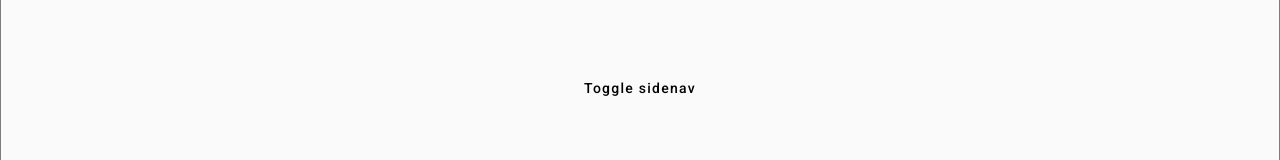
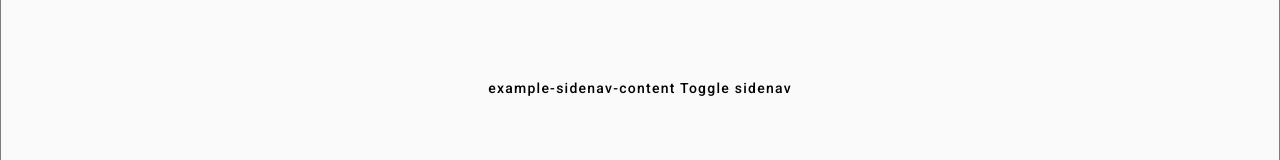
Before and after one commit to rodionovmax/angular-learn, an Angular app: page / in a window 1280 px wide. Shown: the part 376-536 px from the top of the page. Built offline with nearby package versions, Linux system fonts and the light colour scheme.

Commit message:
feat: lesson3 part2

```diff
--- a/src/app/app.component.html
+++ b/src/app/app.component.html
@@ -1,11 +1,24 @@
+<!--<app-header
+  (click)="onAppHeaderClick()"
+  [applicationConfig]="applicationConfig"
+  (menuClick)="onMenuClick()"
+></app-header>-->
 <app-header
   (click)="onAppHeaderClick()"
   [applicationConfig]="applicationConfig"
-  (menuClick)="onMenuClick()"
+  (menuClick)="sidenav.toggleDrawer()"
 ></app-header>
 <!--<input (keydown.enter)="onKeyDown($event)">-->
 <!--<app-product-list></app-product-list>-->
-<app-sidenav
+
+<!--<app-sidenav
   [isDrawerOpened]="isDrawerOpened"
   (isDrawerOpenedChange)="isDrawerOpened = $event"
-></app-sidenav>
+></app-sidenav>-->
+
+<!-- 2-way binding -->
+<!--<app-sidenav
+  #sidenav
+  [(isDrawerOpened)]="isDrawerOpened"
+></app-sidenav>-->
+<app-sidenav #sidenav></app-sidenav>
--- a/src/app/app.component.ts
+++ b/src/app/app.component.ts
@@ -9,7 +9,7 @@ import { applicationConfigMock } from './shared/application-config/application-c
 export class AppComponent {
 	title = 'angular-learnjs';
 	readonly applicationConfig = applicationConfigMock;
-	isDrawerOpened = false;
+	// isDrawerOpened = false;
 
 	onKeyDown(event: Event) {
 		console.log('onKeyDown', event);
@@ -19,7 +19,7 @@ export class AppComponent {
 		console.log('onHeaderClick');
 	}
 
-	onMenuClick() {
-		this.isDrawerOpened = !this.isDrawerOpened;
-	}
+	// onMenuClick() {
+	// 	this.isDrawerOpened = !this.isDrawerOpened;
+	// }
 }
--- a/src/app/components/sidenav/sidenav.component.html
+++ b/src/app/components/sidenav/sidenav.component.html
@@ -1,14 +1,31 @@
 <mat-drawer-container class="example-container" autosize>
-  <mat-drawer [opened]="isDrawerOpened" class="example-sidenav" mode="side">
+  <!--<mat-drawer
+    #drawer
+    class="example-sidenav"
+    mode="side"
+    [opened]="isDrawerOpened"
+    (openedChange)="isDrawerOpenedChange.emit($event)"
+  >-->
+  <mat-drawer
+    #drawer
+    class="example-sidenav"
+    mode="side"
+  >
     <p>Auto-resizing sidenav</p>
   </mat-drawer>
 
-  <div class="example-sidenav-content">
+  <div #divElement class="example-sidenav-content">
+    <!--<button
+      type="button"
+      mat-button
+      (click)="isDrawerOpenedChange.emit(!isDrawerOpened)"
+    >-->
     <button
       type="button"
       mat-button
-      (click)="isDrawerOpenedChange.emit(!isDrawerOpened)"
+      (click)="toggleDrawer()"
     >
+      {{ divElement.className }}
       Toggle sidenav
     </button>
   </div>
--- a/src/app/components/sidenav/sidenav.component.ts
+++ b/src/app/components/sidenav/sidenav.component.ts
@@ -1,11 +1,37 @@
-import { Component, EventEmitter, Input, Output } from '@angular/core';
+import { AfterViewInit, Component, ElementRef, EventEmitter, Input, OnInit, Output, ViewChild } from '@angular/core';
+import { MatDrawer } from '@angular/material/sidenav';
 
 @Component({
 	selector: 'app-sidenav',
 	templateUrl: './sidenav.component.html',
 	styleUrls: ['./sidenav.component.scss'],
 })
-export class SidenavComponent {
-	@Input() isDrawerOpened = false;
-	@Output() isDrawerOpenedChange = new EventEmitter<boolean>();
+export class SidenavComponent implements OnInit, AfterViewInit {
+	// @Input() isDrawerOpened = false;
+	// @Output() isDrawerOpenedChange = new EventEmitter<boolean>();
+
+	@ViewChild('drawer', { static: true })
+	private matDrawerInstance!: MatDrawer;
+
+	@ViewChild(MatDrawer, {
+		read: MatDrawer,
+		static: true,
+	})
+	private matDrawerTest!: MatDrawer;
+
+	ngOnInit() {
+		// this.matDrawerTest.toggle();
+		console.log();
+	}
+
+	ngAfterViewInit(): void {
+		setTimeout(() => {
+			// this.matDrawerTest.toggle();
+		});
+	}
+
+	toggleDrawer() {
+		this.matDrawerInstance.toggle();
+		// console.log(this.matDrawerTest)
+	}
 }
```
